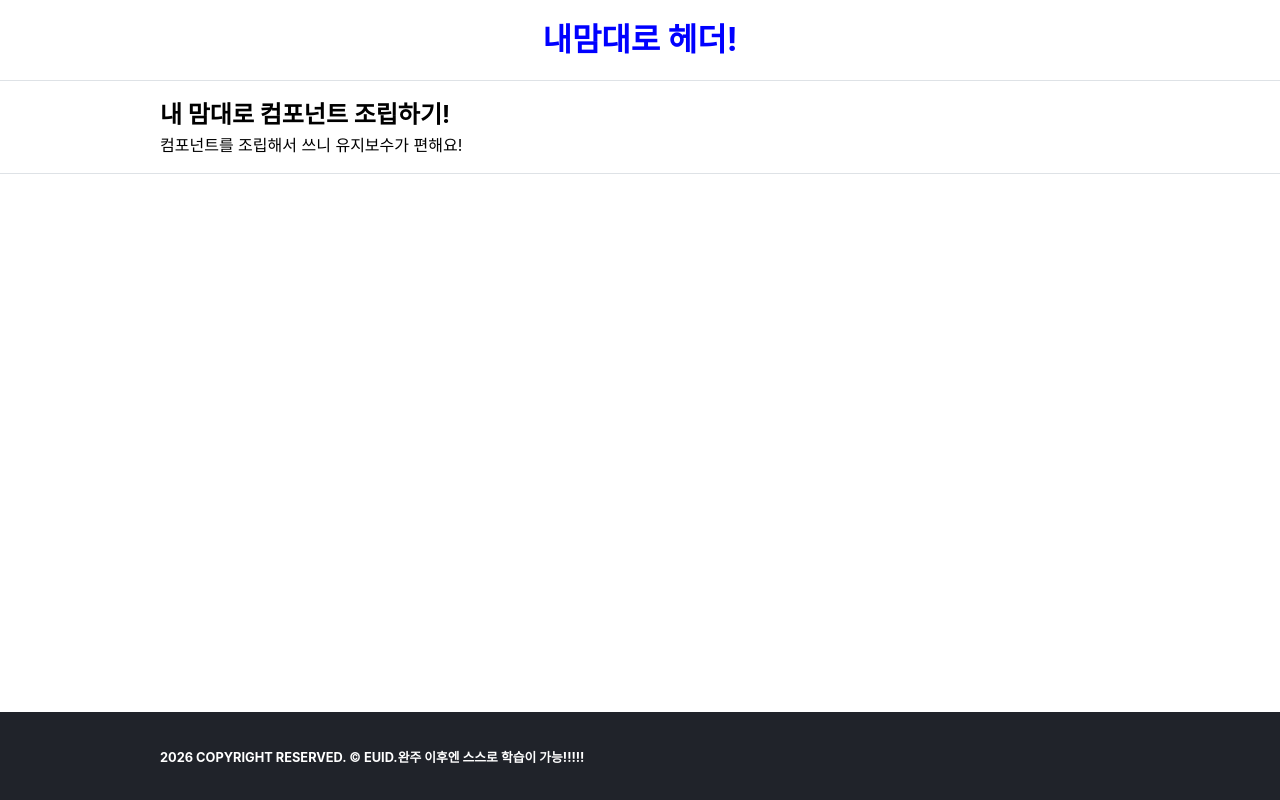
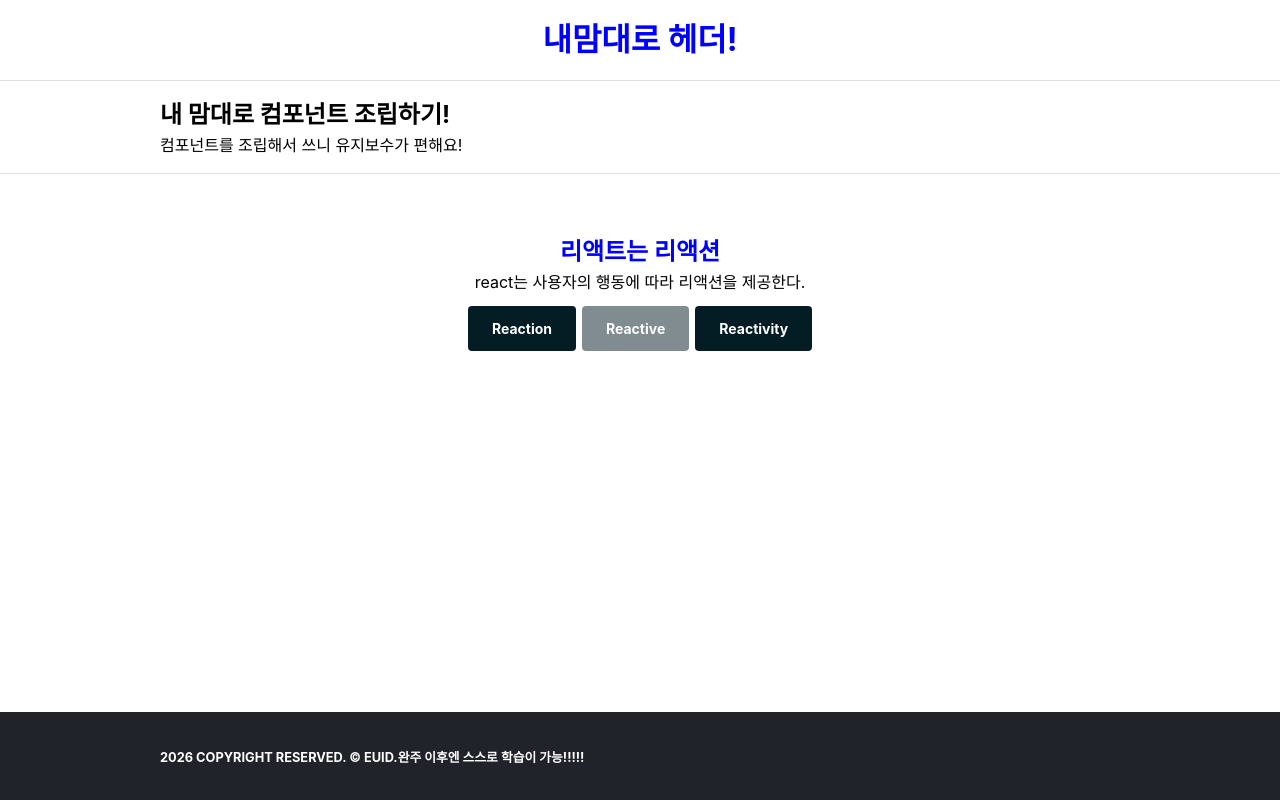
Before and after one commit to ruiwaa/likelion-16th-react, a React (Vite) app in the folder learning-react/02-State-이벤트-핸들링/: page / in a window 1280 px wide. Built offline with nearby package versions, Linux system fonts and the light colour scheme.

Commit message:
learn. 다시 내보내기(re-export) 구문

```diff
--- a/learning-react/02-State-이벤트-핸들링/src/app/index.tsx
+++ b/learning-react/02-State-이벤트-핸들링/src/app/index.tsx
@@ -1,7 +1,5 @@
-import Header from '@/components/Header'
-import Footer from '@/components/Footer'
-import S from './style.module.css'
-//import { createElement } from 'react'
+import {Header, Footer, Section, Button} from '@/components'
+import S from "./style.module.css";
 
 export default function App() {
   return (
@@ -14,16 +12,21 @@ export default function App() {
         <h2>내 맘대로 컴포넌트 조립하기!</h2>
         <p>컴포넌트를 조립해서 쓰니 유지보수가 편해요!</p>
       </Header>
+      <Section title="리액트는 리액션" isShowTitle>
+        <p>react는 사용자의 행동에 따라 리액션을 제공한다.</p>
+        <div
+          lang="en"
+          style={{ display: "flex", gap: 6, marginBlockStart: 12 }}
+        >
+          <Button onNoti={() => alert("리액션!")}>Reaction</Button>
+          <Button onNoti={() => alert("리액티브!")} isDisabled>
+            Reactive
+          </Button>
+          <Button onNoti={() => alert("리액티비티!")}>Reactivity</Button>
+        </div>
+      </Section>
       <div data-placeholder />
-    <Footer slogan ={'완주 이후엔 스스로 학습이 가능!!!!!'}/>
-
-   {/* {createElement(
-     // Component Name
-      Footer,
-     // Component Props
-    { slogan: '완주 이후엔 스스로 학습이 가능!'},
-      )} */}
-
+      <Footer slogan={"완주 이후엔 스스로 학습이 가능!!!!!"} />
     </div>
-  )
+  );
 }
--- a/learning-react/02-State-이벤트-핸들링/src/components/Button/index.tsx
+++ b/learning-react/02-State-이벤트-핸들링/src/components/Button/index.tsx
@@ -1,21 +1,53 @@
+import type { ReactNode } from 'react'
 import S from './style.module.css'
 
-function Button() {
+interface ButtonProps {
+  type?: 'submit' | 'reset' | 'button'
+  children: ReactNode
+  isDisabled?: boolean
+  onNoti?: () => void /* return undefined */
+}
+
+function Button({
+  type = 'button',
+  isDisabled = false,
+  onNoti,
+  children,
+}: ButtonProps) {
   /**
    * 컴포넌트 속성(Props) 설계
-   * - 속성 타입 정의 (인라인 → 인터페이스)
-   * - 속성 구조 분해 할당
+   * ✅ 속성 타입 정의 (인라인 → 인터페이스)
+   * ✅ 속성 구조 분해 할당
    */
-  const isDisabled = false
+
+  // 구조 분해 할당 (props는 객체)
+  // const { children } = props
+  // const isDisabled = false
+
+  const handleClick = () => {
+    // 특정 조건이 참이되면 함수를 종료
+    if (isDisabled) return
+
+    console.log('clicked button')
+    // 옵셔널 체이닝 (Optional Chaining)
+    // - onNoti가 함수 타입이야? 함수 타입이면 실행해!
+    // - 함수 타입아니면 아무 것도 하지마!
+    onNoti?.()
+
+    // 위 코드와 아래 코드는 동일하게 작동
+    // if (typeof onNoti === 'function') {
+    //   onNoti()
+    // }
+  }
 
   return (
     <button
-      type="button"
+      type={type}
       className={S.button}
-      onClick={() => alert('모든 사용자가 행복해요!!! 🌈')}
+      onClick={handleClick}
       aria-disabled={isDisabled}
     >
-      모두를 위한 설계
+      {children}
     </button>
   )
 }
--- a/learning-react/02-State-이벤트-핸들링/src/components/Section/index.tsx
+++ b/learning-react/02-State-이벤트-핸들링/src/components/Section/index.tsx
@@ -1,6 +1,13 @@
 import S from './style.module.css'
 
-function Section() {
+interface SectionProps {
+  title: string
+  isShowTitle?:boolean
+  children?: React.ReactNode
+
+}
+
+function Section(props:SectionProps) {
   /**
    * 컴포넌트 title, children 속성
    * - 컴포넌트 타입 정의 (인라인 → 인터페이스)
@@ -10,7 +17,8 @@ function Section() {
    */
   return (
     <section className={S.container}>
-      <h1 className="sr-only">리액트 학습</h1>
+      <h1 className={props.isShowTitle ? undefined : 'sr-only'} >{props.title}</h1>
+     {props.children}
     </section>
   )
 }
--- a/learning-react/02-State-이벤트-핸들링/src/components/Section/style.module.css
+++ b/learning-react/02-State-이벤트-핸들링/src/components/Section/style.module.css
@@ -2,7 +2,7 @@
   --space-y: 60px;
 
   display: flex;
-  flex-flow: row nowrap;
+  flex-flow: column nowrap;
   justify-content: center;
   align-items: center;
 
--- a/learning-react/02-State-이벤트-핸들링/src/components/index.ts
+++ b/learning-react/02-State-이벤트-핸들링/src/components/index.ts
@@ -6,4 +6,10 @@
 // 3. components/Wrapper
 // 4. components/Section
 // 5. components/Button
+
 // 6. 다시 내보내기(re-export) 구문
+
+export { default as Button } from './Button'
+export { default as Footer } from './Footer'
+export { default as Header } from './Header'
+export { default as Section } from './Section'
```
Lines whose indentation alone changed are shown as unchanged.
